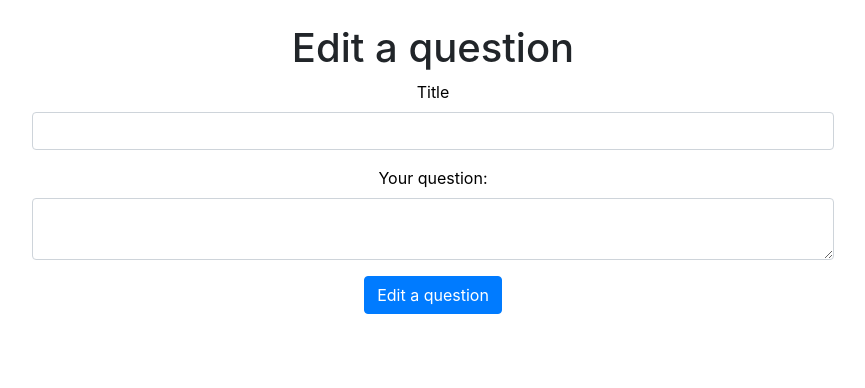
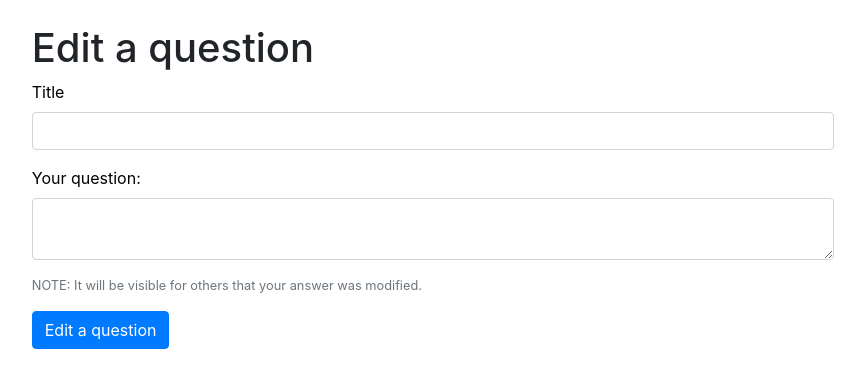
Before and after one commit to arvydasg/stackunderflow, a Flask app: template stackunderflow_app/templates/questions/edit_question.html in a window 1280 px wide. Shown: the part 72-460 px from the top of the page, without its empty margins (207-1072 px from the left). Run offline with Flask 3, Linux system fonts and the light colour scheme; the template is opened without the code that fills it: values that come from a table or form of the project are taken from there, others are empty; some libraries are stand-ins or nearby versions.

Commit message:
final styling touches to edit_question template

```diff
--- a/stackunderflow_app/templates/questions/edit_question.html
+++ b/stackunderflow_app/templates/questions/edit_question.html
@@ -4,14 +4,15 @@
 {% block content %}
     <div class="container mb-5">
         <div class="row justify-content-center">
-            <div class="col-md-9 text-center">
+            <div class="col-md-9">
                 <h1>Edit a question</h1>
-                <form method="POST" action="{{ url_for('questions.route_edit_question', question_id=question.id) }}" novalidate>
+                <form method="POST" action="{{ url_for('questions.route_edit_question', question_id=question.id) }}" novalidate onsubmit="return confirm('Are you sure you want to modify your question?')">
                     {{ form.csrf_token }}
                     <div class="form-group">
                         {{render_field(form.title, class="form-control")}}
                         {{render_field(form.content, class="form-control")}}
                     </div>
+                    <p class="text-muted small">NOTE: It will be visible for others that your answer was modified.</p>
                     <button type="submit" class="btn btn-primary">Edit a question</button>
                 </form>
                 {{ ckeditor.load() }}
```
